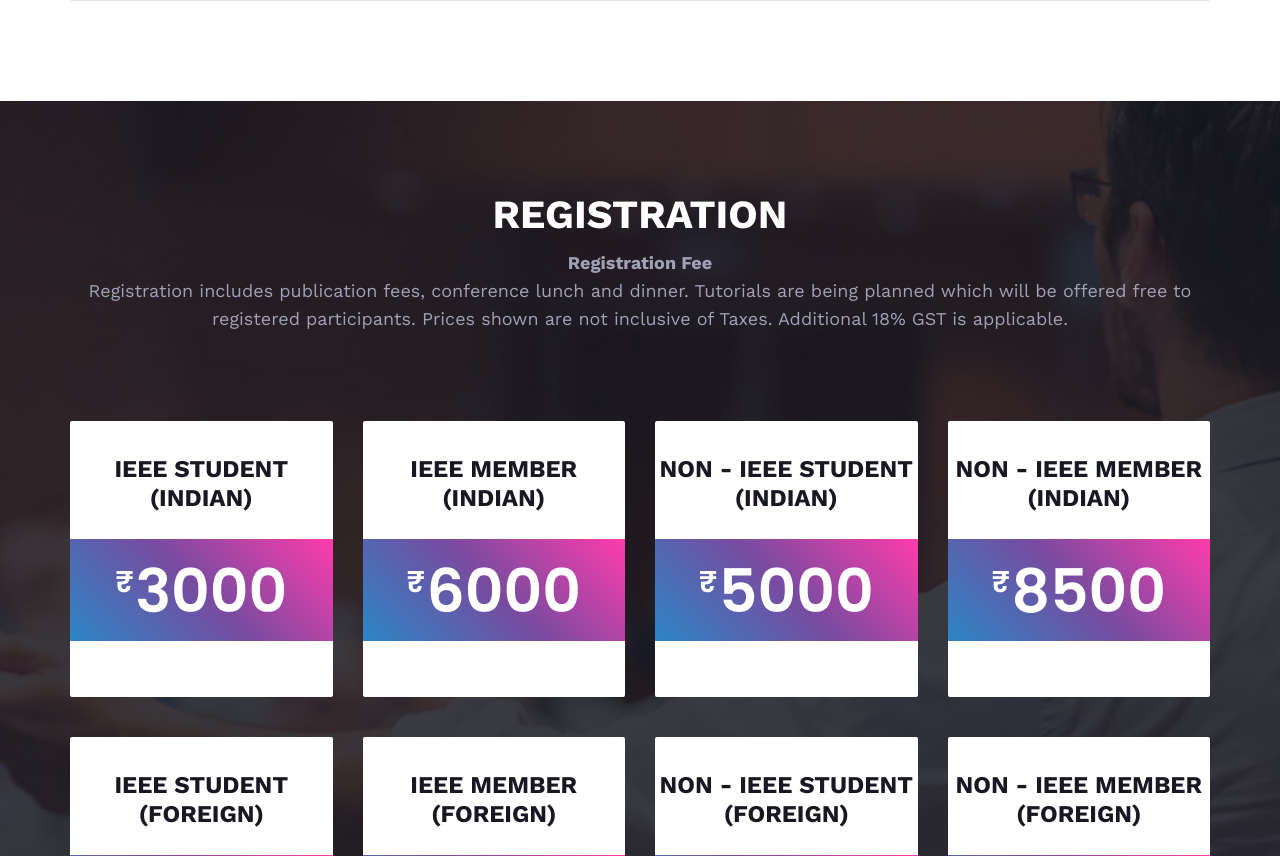
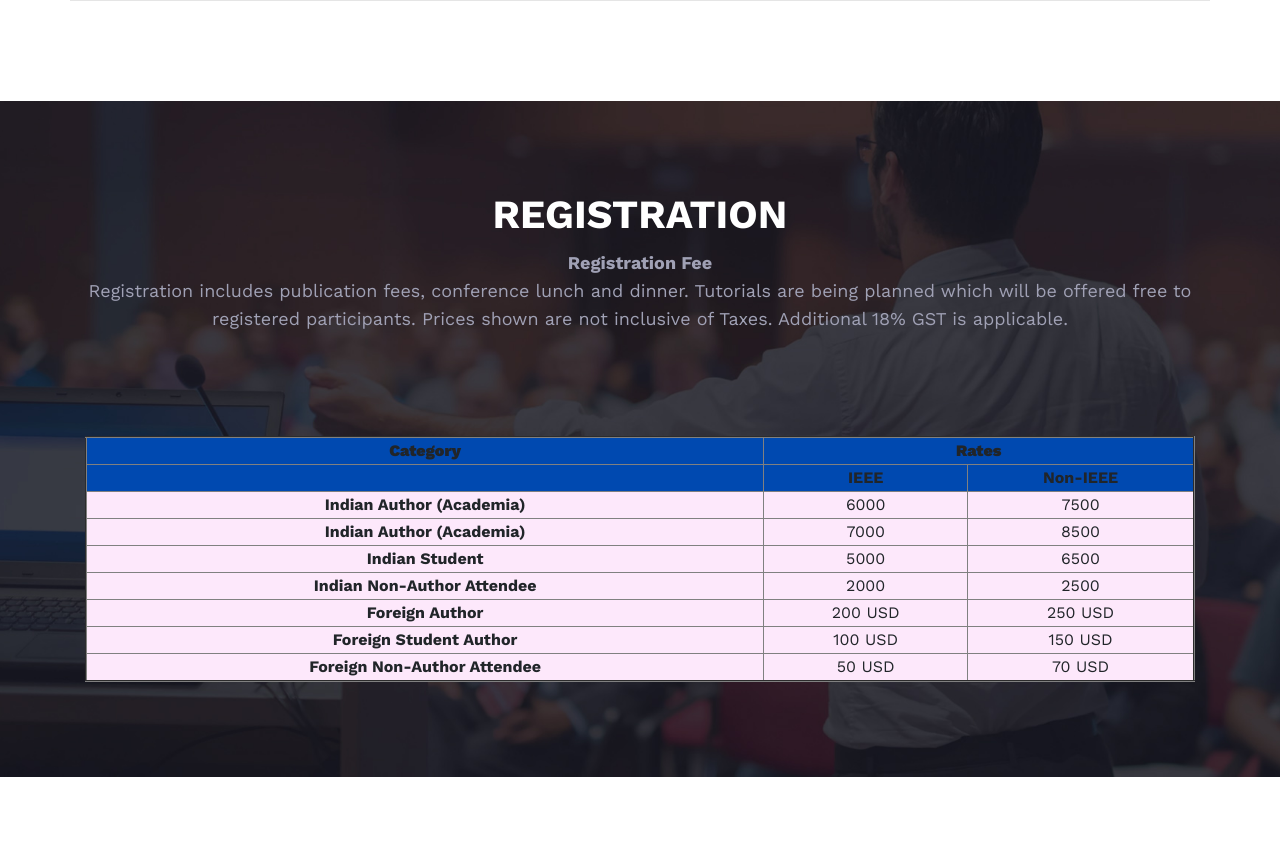
Before and after one commit to yaseen-kc/icadcacusat, a PHP site: page / in a window 1280 px wide. Shown: the part 2660-3516 px from the top of the page. Run offline with PHP 8.4, Linux system fonts and the light colour scheme.

Commit message:
Added Table

```diff
--- a/css/style.css
+++ b/css/style.css
@@ -1677,7 +1677,7 @@ ol {
 	margin-bottom: 0;
 }
 .info{
-	font-size: 10px;
+
 }
 .schedule-table-tab .schedule-table-content table tbody tr td.hover-bg:hover {
 	background-image: -o-linear-gradient(225deg, #FF3CAC 0%, #784BA0 50%, #2B86C5 100%);
--- a/index.html
+++ b/index.html
@@ -23,6 +23,7 @@
     <link rel="stylesheet" href="css/magnific-popup.css" type="text/css">
     <link rel="stylesheet" href="css/slicknav.min.css" type="text/css">
     <link rel="stylesheet" href="css/style.css" type="text/css">
+    <!-- <link rel="stylesheet" href="css/tablestyle.css" type="text/css"> -->
 </head>
 
 <body>
@@ -329,7 +330,6 @@
                 <div class="col-lg-12">
                     <div class="section-title">
                         <h2>IMPORTANT DATES</h2>
-                        <!-- <p>Our customers are our biggest supporters. What do they think of us?</p> -->
                     </div>
                 </div>
             </div>
@@ -544,7 +544,80 @@
                     </div>
                 </div>
             </div>
-            <div class="row justify-content-center">
+            <section class="services-style-one">
+                <div class="container">
+                    <div class="sec-title text-left">
+                        <p>
+                            <table style="text-align: center;" border="2"  height="200" width="100%" cellspacing="2">
+                                <tr >
+                                    <th rowspan="" bgcolor="#0049b0"><b>Category</b></td>
+                                    <th colspan="2" bgcolor="#0049b0"><b>Rates</b>
+                                        </td>
+                                </tr>
+
+                                <tr bgcolor="#85ccfe">
+                                    <td bgcolor="#0049b0"><b></b></td>
+                                    <th bgcolor="#0049b0">IEEE<br></td>
+                                    <th bgcolor="#0049b0">Non-IEEE<br></td>
+
+                                </tr>
+
+                                <tr bgcolor="#fde8fb">
+                                    <td><b>Indian Author (Academia)</b></td>
+                                    <td>6000</td>
+                                    <td>7500</td>
+
+                                </tr>
+
+                                <tr bgcolor="#fde8fb">
+                                    <td><b>Indian Author (Academia)</b></td>
+                                    <td>7000</td>
+                                    <td>8500</td>
+
+                                </tr>
+
+
+                                <tr bgcolor="#fde8fb">
+                                    <td><b>Indian Student</b></td>
+                                    <td>5000</td>
+                                    <td>6500</td>
+
+                                </tr>
+
+                                <tr bgcolor="#fde8fb">
+                                    <td><b>Indian Non-Author Attendee</b></td>
+                                    <td>2000</td>
+                                    <td>2500</td>
+
+                                </tr>
+                                <tr bgcolor="#fde8fb">
+                                    <td><b>Foreign Author</b></td>
+                                    <td>200 USD</td>
+                                    <td>250 USD</td>
+
+                                </tr>
+
+                                <tr bgcolor="#fde8fb">
+                                    <td><b>Foreign Student Author</b></td>
+                                    <td>100 USD</td>
+                                    <td>150 USD</td>
+
+                                </tr>
+
+                                <tr bgcolor="#fde8fb">
+                                    <td><b>Foreign Non-Author Attendee</b></td>
+                                    <td>50 USD</td>
+                                    <td>70 USD</td>
+
+                                </tr>
+                            </table>
+                        </p>
+                    </div>
+                </div>
+            </section>
+
+
+            <!-- <div class="row justify-content-center">
                 <div class="col-lg-3 col-md-8">
                     <div class="price-item ">
                         <h4>IEEE Student </br>(Indian) </h4>
@@ -626,7 +699,7 @@
 
                     </div>
                 </div>
-            </div>
+            </div> -->
         </div>
     </section>
 
```
Also changed, not shown: css/tablestyle.css (added, +50 -0 lines).
